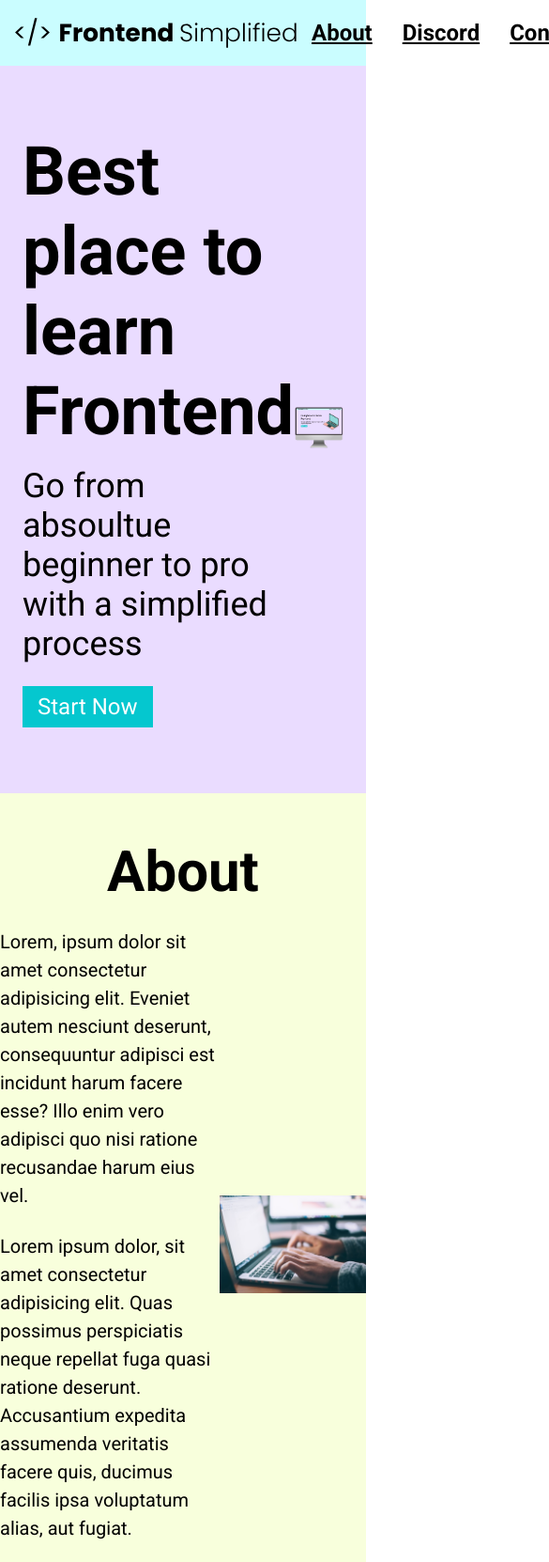
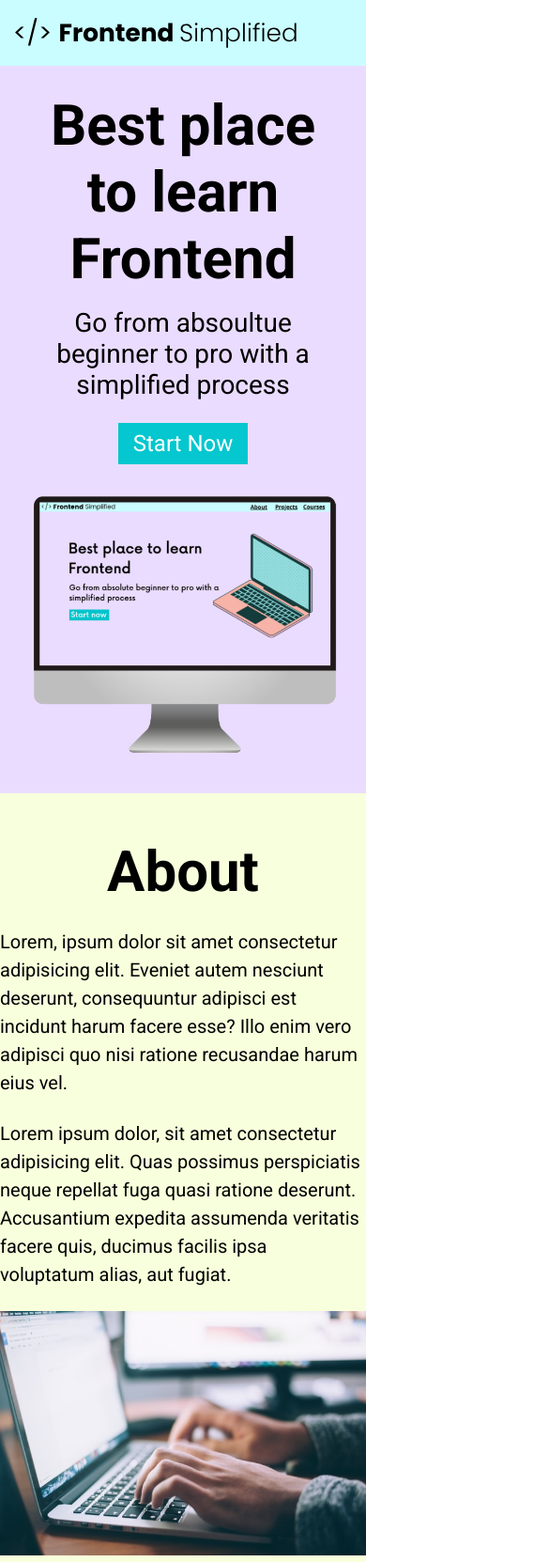
Before and after one commit to jakehowells/HTML-Practice-Project, a plain HTML site: page index.html in a window 390 px wide. Shown: the top 1662 px of the page at 94% size, 585 px wide, since content can reach past the window. Drawn offline with Linux system fonts and the light colour scheme.

Commit message:
added CSS for responsiveness on smaller screens

```diff
--- a/index.html
+++ b/index.html
@@ -19,12 +19,12 @@
       </nav>
       <header>
         <div class="row">
-          <div>
+          <div class = "home__description">
             <h1>Best place to learn Frontend</h1>
             <p class="subheader">
               Go from absoultue beginner to pro with a simplified process
             </p>
-            <button>Start Now</button>
+            <button class = "home__description--button">Start Now</button>
           </div>
           <figure>
             <img src="./Assets/laptop.png" alt="Home page image" />
--- a/style.css
+++ b/style.css
@@ -137,6 +137,7 @@ form {
     display: flex;
     flex-direction: column;
     margin: 0 auto;
+    padding: 0 24px;
 }
 
 input, textarea {
@@ -163,7 +164,6 @@ footer {
 }
 
 .footer_logo {
-    width: 300px;
     max-width: 360px;
     margin-bottom: 16px;
 }
@@ -175,3 +175,68 @@ footer {
 .footer__link {
     padding: 0 16px;
 }
+
+/* SMALL PHONES, TABLETS, LARGE SMARTPHONES */
+@media (max-width: 728px) {
+    .row {
+        flex-direction: column;
+    }
+
+    .home__description {
+        margin-bottom: 24px;
+        display: flex;
+        flex-direction: column;
+        align-items: center;
+    }
+
+    .home__description--button {
+        max-width: 240px;
+    }
+
+    h1 {
+        text-align: center;
+        font-size: 60px;
+    }
+
+    .subheader {
+        text-align: center;
+        font-size: 28px;
+    }
+
+    ul {
+        display: none;
+    }
+
+    .section_description {
+        flex-direction: column;
+    }
+
+    .section__description--wrapper {
+        width: 100%;
+    }
+
+    .about__img--wrapper {
+        width: 100%;
+    }
+
+    #discord .section_description {
+        flex-direction: column-reverse;
+    }
+
+    footer {
+        padding: 48px 24px;
+    }
+
+    .footer_logo {
+        max-width: 360px;
+    }
+
+    .footer__link {
+        padding: 0 4px;
+        font-size: 18px;
+    }
+
+    .footer__links {
+        margin-bottom: 24px;
+    }
+}
```
